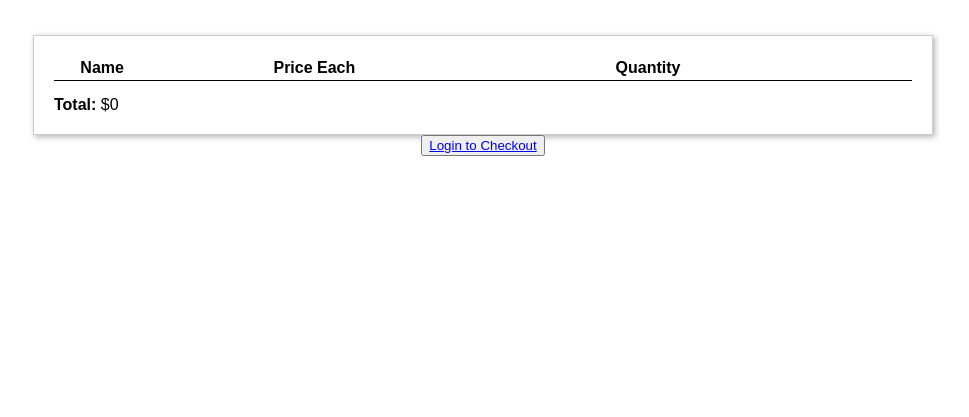
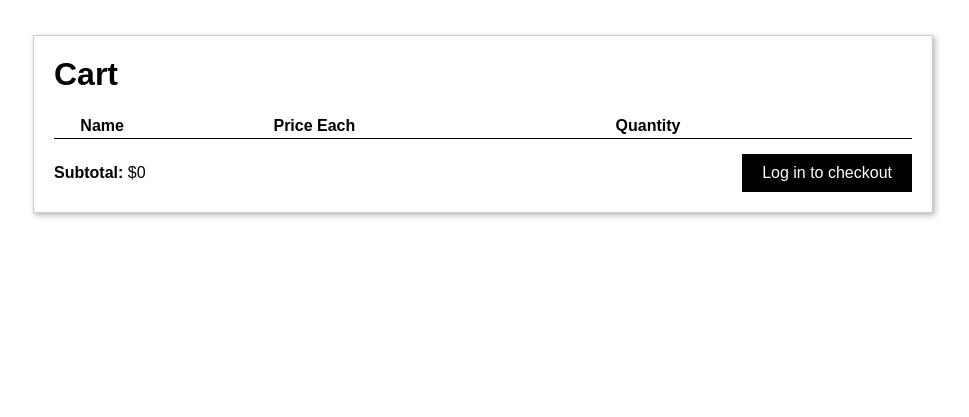
Before and after one commit to MrH100000/Panda, a PHP site: page /cart.php in a window 1280 px wide. Shown: the part 96-513 px from the top of the page, without its empty margins (157-1126 px from the left). Run offline with PHP 8.4, Linux system fonts and the light colour scheme; data comes from the database, SQL or seed files in the repository; both versions use the stored data as it was after the commit; lists and menus that the app fills with data are empty.

Commit message:
Update cart page

```diff
--- a/model/products.php
+++ b/model/products.php
@@ -1,6 +1,6 @@
 <?php
-require_once("database.php");
-require_once("Model.php");
+require_once(__DIR__ . "/database.php");
+require_once(__DIR__ . "/Model.php");
 class Products extends Model {
     static $db = null;
 
--- a/panda.css
+++ b/panda.css
@@ -92,8 +92,6 @@ nav.navbar {
 }
 
 .footer {
-    /* background-image: url(images/background.jpg); */
-    /* background-size: 500px; */
     background-color: #3a3a3a;
 }
 
@@ -267,6 +265,10 @@ nav.navbar {
     justify-content: center;
 }
 
+.card-heading {
+    margin-top: 0px;
+}
+
 .login-card {
     border: 1px solid #ccc;
     box-shadow: 2px 2px 6px 0px  rgba(0,0,0,0.3);
@@ -332,6 +334,23 @@ nav.navbar {
     padding-top: 8px;
 }
 
+.cart-table td:last-child {
+    width: 20%;
+}
+
+.cart-area .button {
+    background-color: #000;
+    color: #fff;
+    padding: 10px 20px;
+    border: none;
+    font-size: 1em;
+    cursor: pointer;
+}
+
+.cart-area .button:hover {
+    background-color: #595959;
+}
+
 .cart-image {
     width: 70px;
     height: 70px;
@@ -341,3 +360,8 @@ nav.navbar {
 .cart-footer {
     margin-top: 15px;
 }
+
+.cart-footer .footer-left {
+    display: flex;
+    align-items: center;
+}
--- a/product.php
+++ b/product.php
@@ -1,9 +1,15 @@
 <?php
 session_start();
 require_once __DIR__. '/model/products.php';
+require_once __DIR__. '/model/cart.php';
 $products = new Products();
+$cart = new Cart();
 if (isset($_GET['id'])) {
     $product = $products->getOne($_GET['id']);
+    $inCart = false;
+    if ($cart->getOne($_GET['id']) !== false) {
+        $inCart = true;
+    }
 } else {
     header('Location: products.php');
     exit();
--- a/view/cart.php
+++ b/view/cart.php
@@ -1,6 +1,7 @@
 <?php require_once __DIR__ . '/partials/header.php'; ?>
 <div class="cart-area">
     <div class="cart-card">
+        <h1 class="card-heading">Cart</h1>
         <table class="cart-table">
             <thead>
                 <tr>
@@ -22,29 +23,31 @@
                             <form action="cart.php" method="post">
                                 <input type="hidden" name="product_id" value="<?= $product['product']["ProductID"] ?>">
                                 <input type="hidden" name="delete">
-                                <input type="submit" value="Delete">
+                                <input class="button" type="submit" value="Delete">
                             </form>
                         </td>
                     </tr>
                 <?php endforeach; ?>
             </tbody>
         </table>
-        <div class="cart-footer">
-            <strong>Total:</strong> <?= "$" . number_format($cartTotal); ?>
+        <div class="cart-footer footer-content">
+            <div class="footer-left">
+                <span><strong>Subtotal:</strong> <?= "$" . number_format($cartTotal); ?></span>
+            </div>
+            <div class="footer-right">
+                <?php if(isset($_SESSION['loggedIn'])): ?>
+                    <form action="checkout.php" method="post">
+                        <input class="button" type="submit" value="Checkout">
+                    </form>
+                <?php else: ?>
+                    <form action="login.php" method="get">
+                        <input type="hidden" name="next" value="checkout">
+                        <input class="button" type="submit" value="Log in to checkout">
+                    </form>
+                <?php endif; ?>
+            </div>
         </div>
     </div>
-</div>
-<div class="cart-area">
-    <?php if(!isset($_SESSION['loggedIn'])): ?>
-        <button><a
-            class="<?php if (str_starts_with(strtolower($_SERVER['REQUEST_URI']), '/login')) { print('active'); } ?>"
-            href="login.php">Login to Checkout</a></button>
-    <?php endif; ?>
-    <?php if(isset($_SESSION['loggedIn'])): ?>
-        <button><a
-            class="<?php if (str_starts_with(strtolower($_SERVER['REQUEST_URI']), '/checkout')) { print('active'); } ?>"
-            href="checkout.php">Click to Checkout</a></button>
-    <?php endif; ?>
 </div>
 
 
```
Also changed, not shown: login.php (+8 -4 lines), model/orders.php (+10 -11 lines), view/login.php (+7 -14 lines), panda.db.
